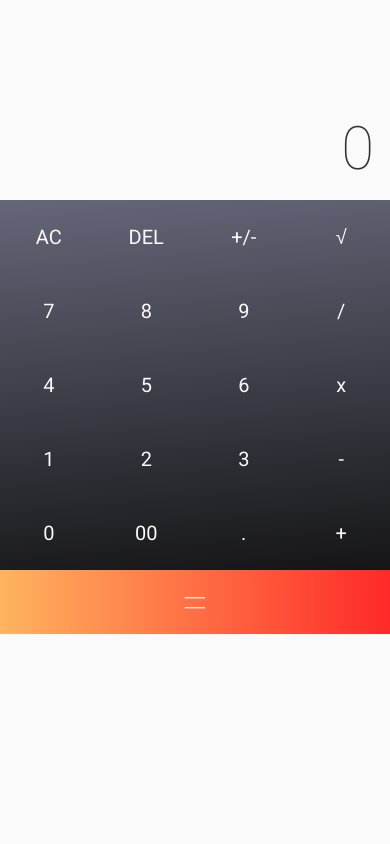
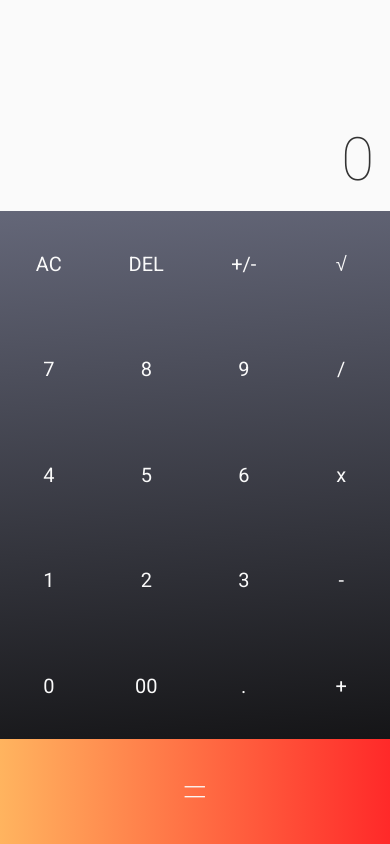
Before and after one commit to sitek94/javascript-calculator, a React (Create React App) app: page / in a window 390 px wide. Built offline with nearby package versions, Linux system fonts and the light colour scheme; a web font is replaced by a local one.

Commit message:
Update media queries so that they correspond to iPhone width

```diff
--- a/src/Layout.module.scss
+++ b/src/Layout.module.scss
@@ -6,7 +6,7 @@
 
   background: linear-gradient(to left, #efefbb, #d4d3dd);
 
-  @media (max-width: 400px) {
+  @media (max-width: 414px) {
     background: none;
   }
 }
@@ -15,18 +15,25 @@
   position: relative;
 
   width: 300px;
-  height: calc(135px + 370px + 64px);
+  height: calc(13.5rem + 37rem + 6.4rem);
 
   display: grid;
-  grid-template-rows: minmax(135px, 200px) 370px 64px;
+  grid-template-rows: minmax(13.5rem, 20rem) 37rem 6.4rem;
 
   color: #333;
   background-color: #fafafa;
-  box-shadow: 15px 15px 40px -8px rgba(0,0,0,0.75);
+  box-shadow: 1.5rem 1.5rem 4rem -.8rem rgba(0,0,0,0.75);
 
-  @media (max-width: 400px) {
+  @media (max-height: 600px) and (min-width: 414px) {
+    height: 100%;
+    grid-template-rows: 2fr 5fr 1fr;
+  }
+
+  @media (max-width: 414px) {
     width: 100%;
     height: 100%;
+    grid-template-rows: 2fr 5fr 1fr;
+
   }
 }
 .top {
@@ -43,7 +50,7 @@
   padding: 20px 0;
   z-index: 100;
 
-  @media (max-width: 400px) {
+  @media (max-width: 414px) {
     padding: 0;
     background: rgb(88,91,110);
     background: linear-gradient(175deg, rgba(88,91,110,0.9251050762101716) 0%, rgba(21,21,23,1) 100%);
@@ -72,7 +79,7 @@
 
     box-shadow: 15px 15px 40px -8px rgba(0,0,0,0.75);
 
-    @media (max-width: 400px) {
+    @media (max-width: 414px) {
       display: none;
     }
   }
```
